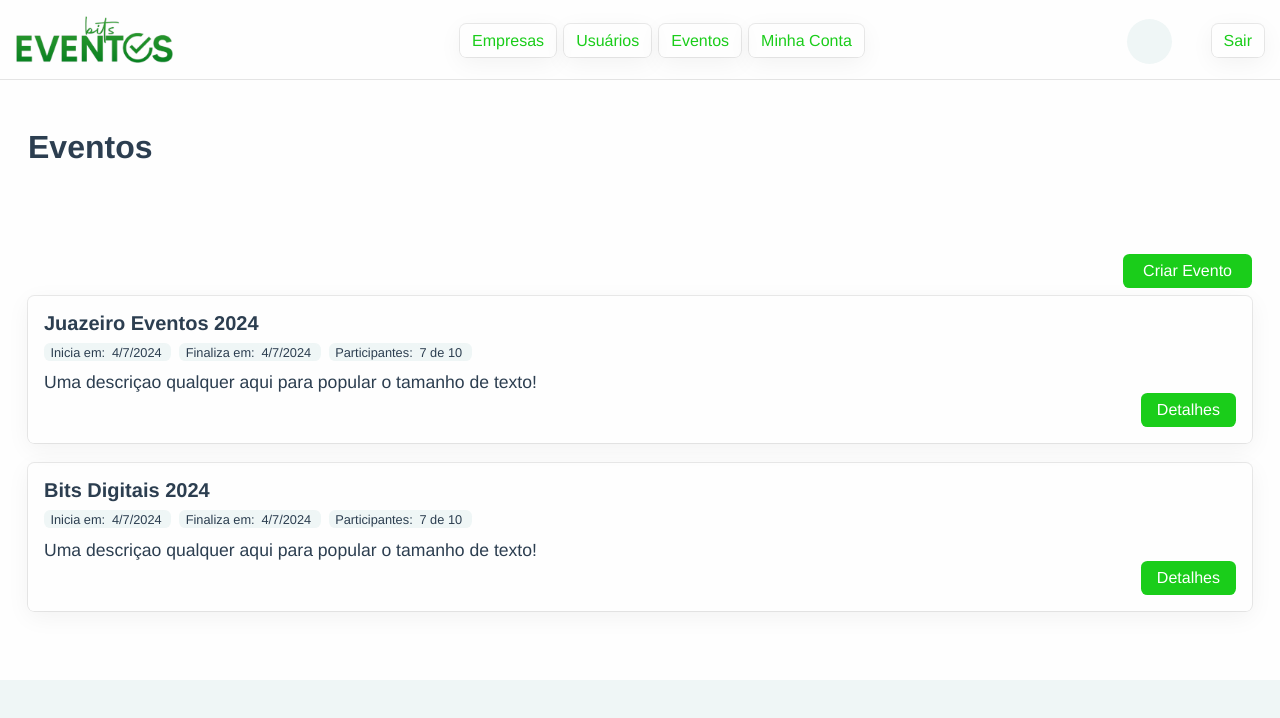
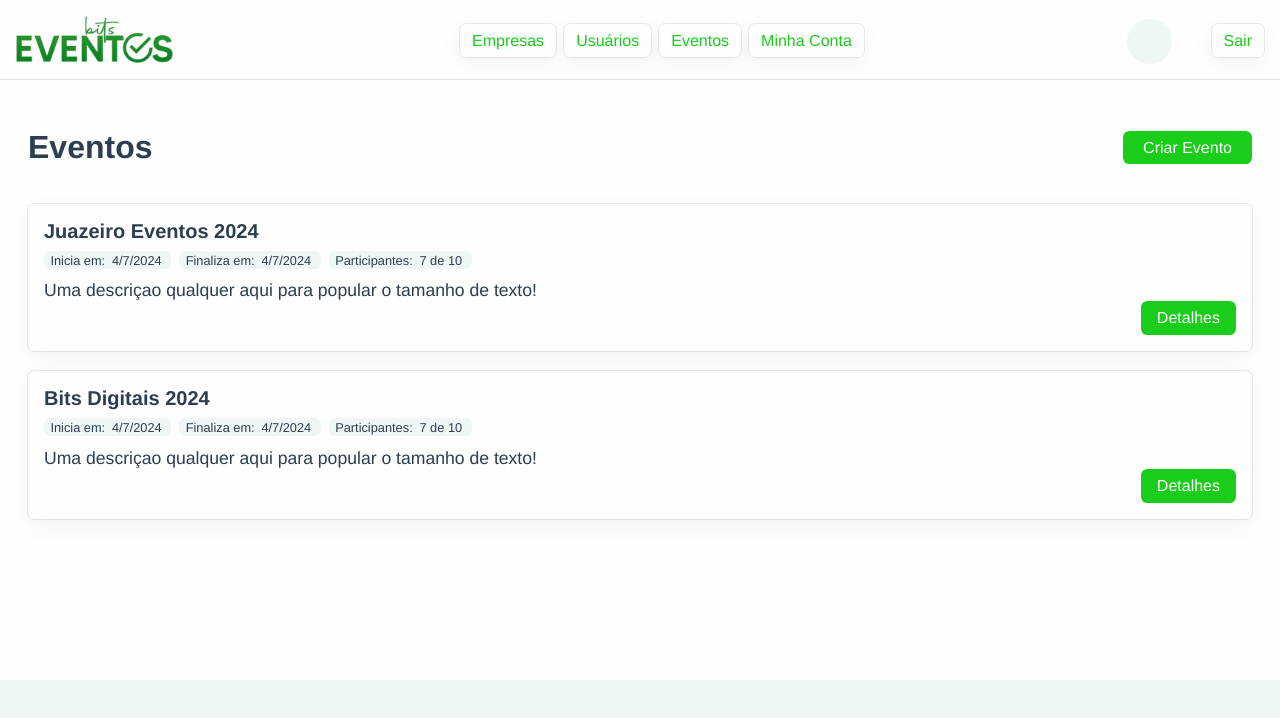
Before and after one commit to caiocgmspi/bits-events-frontend, a Vue app: page /events in a window 1280 px wide. Shown: the top 718 px of the page. Built offline with nearby package versions, Linux system fonts and the light colour scheme.

Commit message:
Algumas alterações

```diff
--- a/src/components/forms/InputContainer.vue
+++ b/src/components/forms/InputContainer.vue
@@ -31,6 +31,10 @@ defineProps({
     width: 100%;
 }
 
+.input-container textarea {
+    min-height: 120px;
+}
+
 .input-container .readonly{
     opacity: 0.7;
     background-color: #efeff2;
--- a/src/components/pages/events/ListEvents.vue
+++ b/src/components/pages/events/ListEvents.vue
@@ -12,11 +12,14 @@ onMounted(async () => {
 </script>
 <template>
     <PageComponent title="Eventos">
-        <div class="actions">
-            <RouterLink :to="'/events/create'" class="btn btn-primary" style="float: right; margin-top: 50px;">
-                Criar Evento
-            </RouterLink>
-        </div>
+
+        <template #page-header>
+            <div class="actions">
+                <RouterLink :to="'/events/create'" class="btn btn-primary">
+                    Criar Evento
+                </RouterLink>
+            </div>
+        </template>
 
        <CardItem v-for="item in data" :key="item?.id" :item="item" relation="events"/>
     </PageComponent>
```
